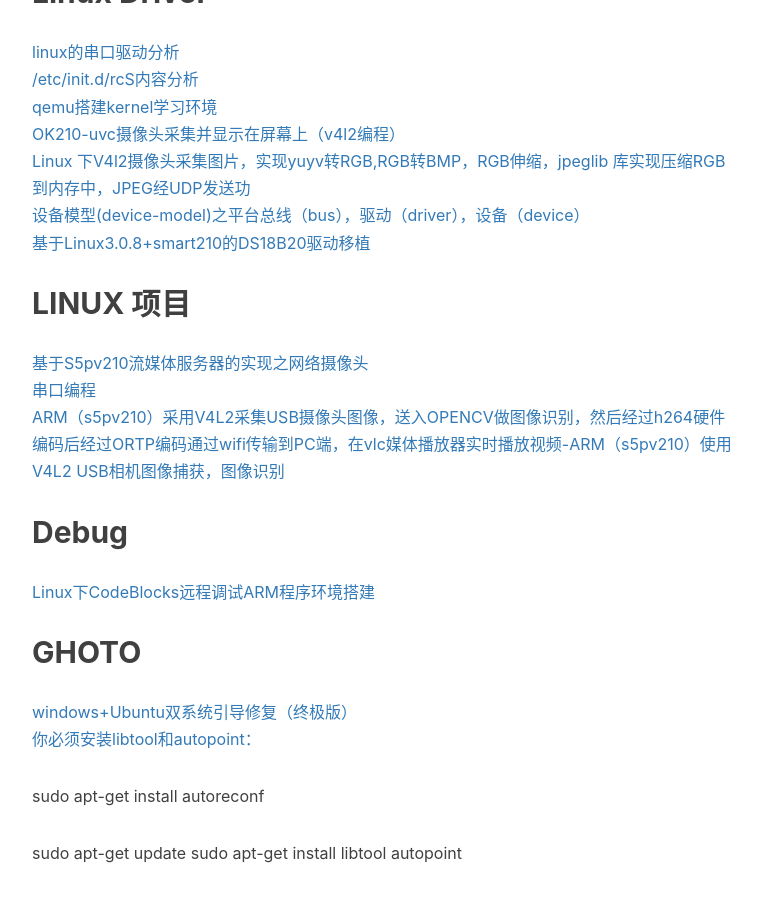
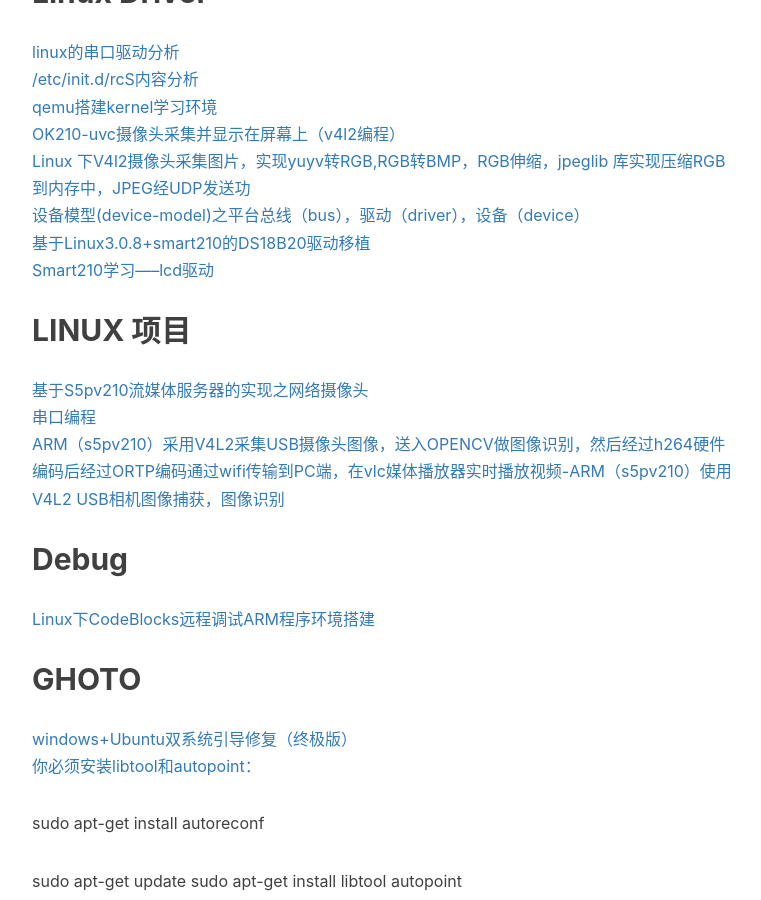
Before and after one commit to gary-robotics/dlward, a Jekyll site: the page built from _posts/2018-07-09-AndroidDriver-2018.markdown, in a window 1280 px wide and 900 px high, scrolled down 1776 px. Shown: the whole window, without its empty margins (233-994 px from the left). Built offline with Jekyll 4.4.1, drawn with Linux system fonts in a browser that asks for light colours; nearby versions of some CDN libraries; comment, search, counter and statistics services are not loaded.

Commit message:
Update 2018-07-09-AndroidDriver-2018.markdown

```diff
--- a/_posts/2018-07-09-AndroidDriver-2018.markdown
+++ b/_posts/2018-07-09-AndroidDriver-2018.markdown
@@ -56,6 +56,8 @@
 [Linux 下V4l2摄像头采集图片，实现yuyv转RGB,RGB转BMP，RGB伸缩，jpeglib 库实现压缩RGB到内存中，JPEG经UDP发送功](https://blog.csdn.net/xuyangwyw/article/details/40476653)
 [设备模型(device-model)之平台总线（bus），驱动（driver），设备（device）](http://www.cnblogs.com/hackfun/p/5951235.html)
 [基于Linux3.0.8+smart210的DS18B20驱动移植](https://blog.csdn.net/gz_go/article/details/45952879)
+[Smart210学习-----lcd驱动](https://www.cnblogs.com/qigaohua/p/5469192.html)
+
 
 ## LINUX 项目
 [基于S5pv210流媒体服务器的实现之网络摄像头](https://blog.csdn.net/liukun321/article/details/24390379)
```
